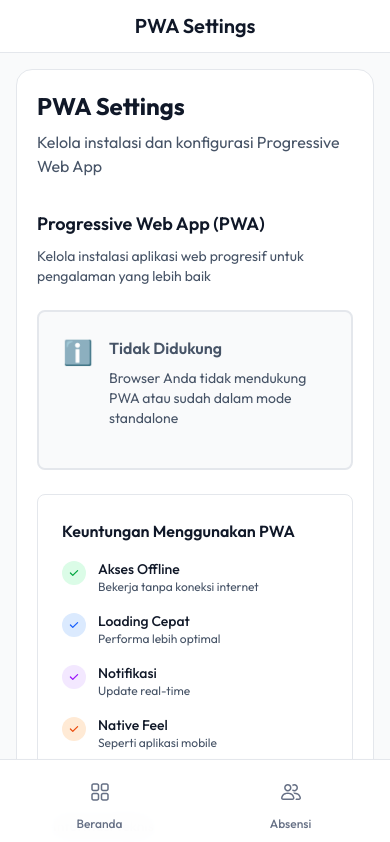
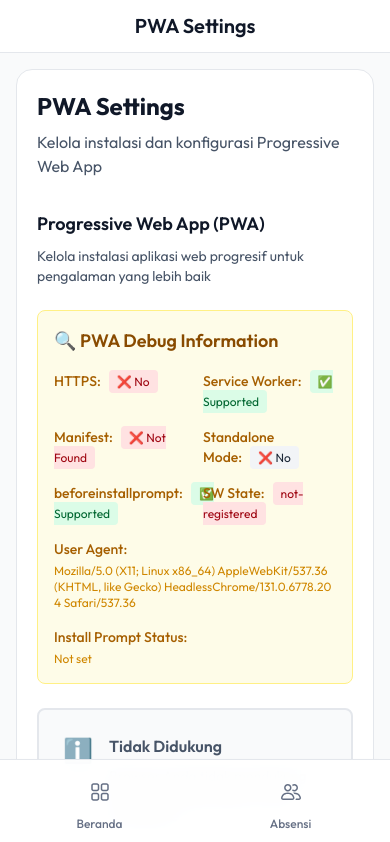
Before and after one commit to abuabdirohman4/school-management, a Next.js app: page /settings/pwa in a window 390 px wide. Shown: the top 842 px of the page. Built offline with nearby package versions, Linux system fonts and the light colour scheme; no server answers.

Commit message:
feat: Introduce PWADebug component for enhanced PWA support diagnostics. Updated PWAInstallCard to display debug information when PWA is not supported. Refactored HomePage to remove unused PWAInstallCard import and comments, and adjusted AuthLayout for consistent padding.

```diff
--- a/src/app/(admin)/home/page.tsx
+++ b/src/app/(admin)/home/page.tsx
@@ -1,10 +1,8 @@
 "use client";
 
 import { useState } from 'react';
-import Link from 'next/link';
 import { signOut } from '@/app/(full-width-pages)/(auth)/actions';
 import QuickActions from './components/QuickActions';
-import PWAInstallCard from '@/components/PWA/PWAInstallCard';
 import { useUserProfile } from '@/stores/userProfileStore';
 
 export default function HomePage() {
@@ -114,9 +112,6 @@ export default function HomePage() {
           </p>
         </div>
 
-        {/* PWA Install Card */}
-        {/* <PWAInstallCard /> */}
-
         {/* Quick Actions */}
         {profile && (
           <QuickActions
--- a/src/app/(full-width-pages)/(auth)/layout.tsx
+++ b/src/app/(full-width-pages)/(auth)/layout.tsx
@@ -12,7 +12,7 @@ export default function AuthLayout({
   children: React.ReactNode;
 }) {
   return (
-    <div className="relative p-6 bg-white z-1 dark:bg-gray-900 sm:p-0">
+    <div className="relative px-6 bg-white z-1 dark:bg-gray-900 sm:p-0">
       <div className="relative flex lg:flex-row w-full h-screen justify-center flex-col  dark:bg-gray-900 sm:p-0">
           {children}
           <div className="lg:w-1/2 w-full h-full bg-brand-950 dark:bg-white/5 lg:grid items-center hidden">
--- /dev/null
+++ b/src/components/PWA/PWADebug.tsx
@@ -0,0 +1,181 @@
+"use client";
+
+import { useState, useEffect } from 'react';
+
+interface PWADebugInfo {
+  userAgent?: string;
+  isHTTPS?: boolean;
+  isLocalhost?: boolean;
+  hasServiceWorker?: boolean;
+  hasManifest?: boolean;
+  isStandalone?: boolean;
+  isIOSStandalone?: boolean;
+  hasBeforeInstallPrompt?: boolean;
+  serviceWorkerState?: string;
+  serviceWorkerRegistrations?: number;
+  manifestContent?: any;
+  manifestError?: string;
+  installPromptDismissed?: string | null;
+  hasNotificationPermission?: boolean;
+  hasPushManager?: boolean;
+  hasCacheStorage?: boolean;
+}
+
+export default function PWADebug() {
+  const [debugInfo, setDebugInfo] = useState<PWADebugInfo>({});
+
+  useEffect(() => {
+    const checkPWASupport = () => {
+      const info: any = {
+        // Basic browser info
+        userAgent: navigator.userAgent,
+        isHTTPS: location.protocol === 'https:',
+        isLocalhost: location.hostname === 'localhost',
+
+        // PWA specific checks
+        hasServiceWorker: 'serviceWorker' in navigator,
+        hasManifest: document.querySelector('link[rel="manifest"]') !== null,
+
+        // Display mode checks
+        isStandalone: window.matchMedia('(display-mode: standalone)').matches,
+        isIOSStandalone: (navigator as any).standalone === true,
+
+        // beforeinstallprompt support
+        hasBeforeInstallPrompt: 'onbeforeinstallprompt' in window,
+
+        // Service worker status
+        serviceWorkerState: 'unknown',
+
+        // Manifest content
+        manifestContent: null,
+
+        // Local storage
+        installPromptDismissed: localStorage.getItem('pwa-install-prompt'),
+
+        // Additional checks
+        hasNotificationPermission: 'Notification' in window,
+        hasPushManager: 'PushManager' in window,
+        hasCacheStorage: 'caches' in window,
+      };
+
+      // Check service worker registration
+      if ('serviceWorker' in navigator) {
+        navigator.serviceWorker.getRegistrations().then(registrations => {
+          info.serviceWorkerRegistrations = registrations.length;
+          info.serviceWorkerState = registrations.length > 0 ? 'registered' : 'not-registered';
+          setDebugInfo((prev: PWADebugInfo) => ({ ...prev, ...info }));
+        });
+      }
+
+      // Check manifest content
+      const manifestLink = document.querySelector('link[rel="manifest"]') as HTMLLinkElement;
+      if (manifestLink) {
+        fetch(manifestLink.href)
+          .then(response => response.json())
+          .then(manifest => {
+            info.manifestContent = manifest;
+            setDebugInfo((prev: PWADebugInfo) => ({ ...prev, ...info }));
+          })
+          .catch(err => {
+            info.manifestError = err.message;
+            setDebugInfo((prev: PWADebugInfo) => ({ ...prev, ...info }));
+          });
+      }
+
+      setDebugInfo(info);
+    };
+
+    checkPWASupport();
+  }, []);
+
+  return (
+    <div className="bg-yellow-50 dark:bg-yellow-900/20 border border-yellow-200 dark:border-yellow-800 rounded-lg p-4 mb-6">
+      <h3 className="text-lg font-semibold text-yellow-800 dark:text-yellow-200 mb-4">
+        🔍 PWA Debug Information
+      </h3>
+
+      <div className="space-y-3 text-sm">
+        <div className="grid grid-cols-2 gap-4">
+          <div>
+            <span className="font-medium text-yellow-700 dark:text-yellow-300">HTTPS:</span>
+            <span className={`ml-2 px-2 py-1 rounded text-xs ${
+              debugInfo.isHTTPS ? 'bg-green-100 text-green-800' : 'bg-red-100 text-red-800'
+            }`}>
+              {debugInfo.isHTTPS ? '✅ Yes' : '❌ No'}
+            </span>
+          </div>
+
+          <div>
+            <span className="font-medium text-yellow-700 dark:text-yellow-300">Service Worker:</span>
+            <span className={`ml-2 px-2 py-1 rounded text-xs ${
+              debugInfo.hasServiceWorker ? 'bg-green-100 text-green-800' : 'bg-red-100 text-red-800'
+            }`}>
+              {debugInfo.hasServiceWorker ? '✅ Supported' : '❌ Not Supported'}
+            </span>
+          </div>
+
+          <div>
+            <span className="font-medium text-yellow-700 dark:text-yellow-300">Manifest:</span>
+            <span className={`ml-2 px-2 py-1 rounded text-xs ${
+              debugInfo.hasManifest ? 'bg-green-100 text-green-800' : 'bg-red-100 text-red-800'
+            }`}>
+              {debugInfo.hasManifest ? '✅ Found' : '❌ Not Found'}
+            </span>
+          </div>
+
+          <div>
+            <span className="font-medium text-yellow-700 dark:text-yellow-300">Standalone Mode:</span>
+            <span className={`ml-2 px-2 py-1 rounded text-xs ${
+              debugInfo.isStandalone || debugInfo.isIOSStandalone ? 'bg-blue-100 text-blue-800' : 'bg-gray-100 text-gray-800'
+            }`}>
+              {debugInfo.isStandalone || debugInfo.isIOSStandalone ? '✅ Yes' : '❌ No'}
+            </span>
+          </div>
+
+          <div>
+            <span className="font-medium text-yellow-700 dark:text-yellow-300">beforeinstallprompt:</span>
+            <span className={`ml-2 px-2 py-1 rounded text-xs ${
+              debugInfo.hasBeforeInstallPrompt ? 'bg-green-100 text-green-800' : 'bg-red-100 text-red-800'
+            }`}>
+              {debugInfo.hasBeforeInstallPrompt ? '✅ Supported' : '❌ Not Supported'}
+            </span>
+          </div>
+
+          <div>
+            <span className="font-medium text-yellow-700 dark:text-yellow-300">SW State:</span>
+            <span className={`ml-2 px-2 py-1 rounded text-xs ${
+              debugInfo.serviceWorkerState === 'registered' ? 'bg-green-100 text-green-800' :
+              debugInfo.serviceWorkerState === 'not-registered' ? 'bg-red-100 text-red-800' :
+              'bg-gray-100 text-gray-800'
+            }`}>
+              {debugInfo.serviceWorkerState}
+            </span>
+          </div>
+        </div>
+
+        <div className="mt-4">
+          <span className="font-medium text-yellow-700 dark:text-yellow-300">User Agent:</span>
+          <div className="text-xs text-yellow-600 dark:text-yellow-400 mt-1 break-all">
+            {debugInfo.userAgent}
+          </div>
+        </div>
+
+        <div className="mt-4">
+          <span className="font-medium text-yellow-700 dark:text-yellow-300">Install Prompt Status:</span>
+          <div className="text-xs text-yellow-600 dark:text-yellow-400 mt-1">
+            {debugInfo.installPromptDismissed || 'Not set'}
+          </div>
+        </div>
+
+        {debugInfo.manifestContent && (
+          <div className="mt-4">
+            <span className="font-medium text-yellow-700 dark:text-yellow-300">Manifest Name:</span>
+            <div className="text-xs text-yellow-600 dark:text-yellow-400 mt-1">
+              {debugInfo.manifestContent.name}
+            </div>
+          </div>
+        )}
+      </div>
+    </div>
+  );
+}
--- a/src/components/PWA/PWAInstallCard.tsx
+++ b/src/components/PWA/PWAInstallCard.tsx
@@ -105,9 +105,28 @@ export default function PWAInstallCard() {
     return null;
   }
 
-  // Don't show if not supported
+  // Show debug info if not supported
   if (!deferredPrompt) {
-    return null;
+    return (
+      <div className="bg-red-50 dark:bg-red-900/20 border border-red-200 dark:border-red-800 rounded-lg p-4 mb-6">
+        <div className="flex items-center space-x-3">
+          <div className="w-10 h-10 bg-red-100 dark:bg-red-900 rounded-lg flex items-center justify-center flex-shrink-0">
+            <svg className="w-5 h-5 text-red-600 dark:text-red-400" fill="none" stroke="currentColor" viewBox="0 0 24 24">
+              <path strokeLinecap="round" strokeLinejoin="round" strokeWidth={2} d="M12 9v2m0 4h.01m-6.938 4h13.856c1.54 0 2.502-1.667 1.732-2.5L13.732 4c-.77-.833-1.964-.833-2.732 0L3.732 16.5c-.77.833.192 2.5 1.732 2.5z" />
+            </svg>
+          </div>
+          <div className="flex-1">
+            <h3 className="text-sm font-semibold text-red-800 dark:text-red-200 mb-1">
+              PWA Tidak Didukung
+            </h3>
+            <p className="text-xs text-red-600 dark:text-red-400">
+              Browser Anda tidak mendukung PWA atau sudah dalam mode standalone.
+              Cek debug info di atas untuk detail lebih lanjut.
+            </p>
+          </div>
+        </div>
+      </div>
+    );
   }
 
   return (
--- a/src/components/PWA/PWASettingsSection.tsx
+++ b/src/components/PWA/PWASettingsSection.tsx
@@ -2,6 +2,7 @@
 
 import { useState, useEffect } from 'react';
 import { useUserProfile } from '@/stores/userProfileStore';
+import PWADebug from './PWADebug';
 
 interface BeforeInstallPromptEvent extends Event {
   readonly platforms: string[];
@@ -153,6 +154,9 @@ export default function PWASettingsSection() {
         </p>
       </div>
 
+      {/* Debug Information */}
+      <PWADebug />
+
       {/* Status Card */}
       <div className={`rounded-lg border-2 ${statusInfo.borderColor} ${statusInfo.bgColor} p-6`}>
         <div className="flex items-start space-x-4">
```
